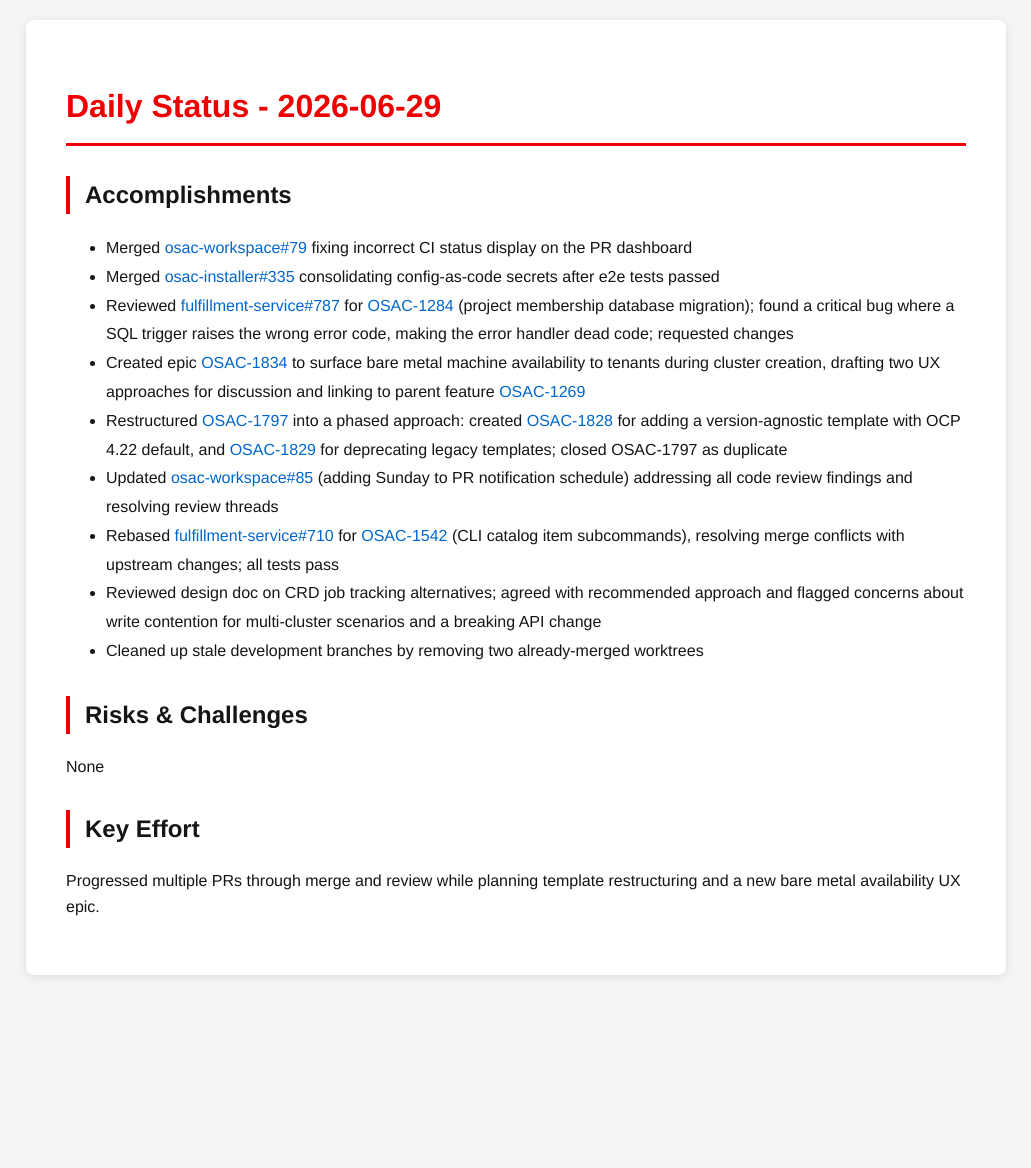
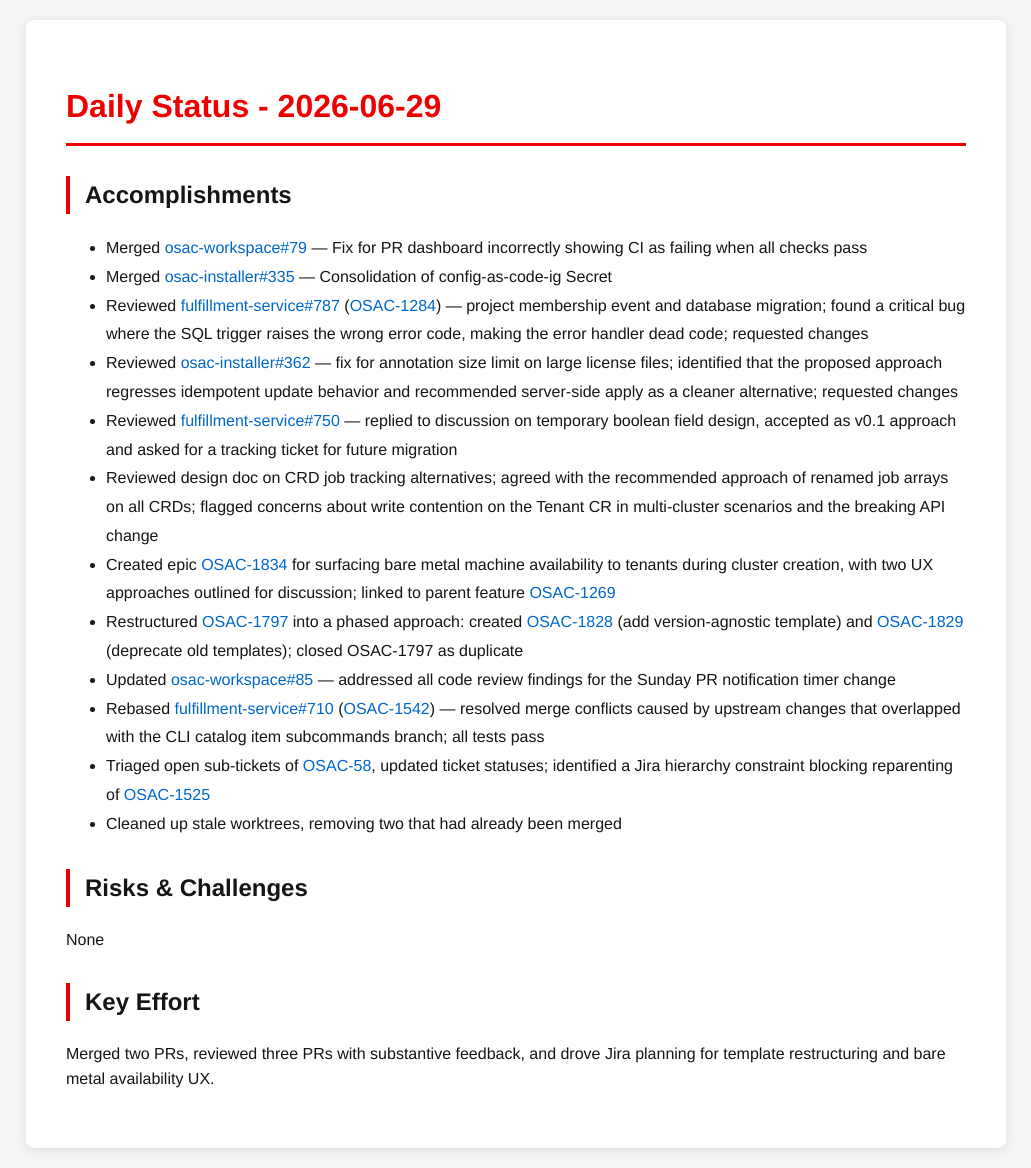
Before and after one commit to tzvatot/daily-status, a Jekyll site: the page built from 2026-06-29.md, in a window 1280 px wide. Shown: the whole page, without its empty margins (124-1155 px from the left). Built offline with Jekyll 4.4.1, drawn with Linux system fonts in a browser that asks for light colours; before the commit the page ends 995 px from its top, so only the background shows below that.

Commit message:
Daily status update - 2026-06-29

```diff
--- a/2026-06-29.md
+++ b/2026-06-29.md
@@ -7,18 +7,21 @@
 # Daily Status - 2026-06-29
 
 ## Accomplishments
-- Merged [osac-workspace#79](https://github.com/osac-project/osac-workspace/pull/79) fixing incorrect CI status display on the PR dashboard
-- Merged [osac-installer#335](https://github.com/osac-project/osac-installer/pull/335) consolidating config-as-code secrets after e2e tests passed
-- Reviewed [fulfillment-service#787](https://github.com/osac-project/fulfillment-service/pull/787) for [OSAC-1284](https://redhat.atlassian.net/browse/OSAC-1284) (project membership database migration); found a critical bug where a SQL trigger raises the wrong error code, making the error handler dead code; requested changes
-- Created epic [OSAC-1834](https://redhat.atlassian.net/browse/OSAC-1834) to surface bare metal machine availability to tenants during cluster creation, drafting two UX approaches for discussion and linking to parent feature [OSAC-1269](https://redhat.atlassian.net/browse/OSAC-1269)
-- Restructured [OSAC-1797](https://redhat.atlassian.net/browse/OSAC-1797) into a phased approach: created [OSAC-1828](https://redhat.atlassian.net/browse/OSAC-1828) for adding a version-agnostic template with OCP 4.22 default, and [OSAC-1829](https://redhat.atlassian.net/browse/OSAC-1829) for deprecating legacy templates; closed OSAC-1797 as duplicate
-- Updated [osac-workspace#85](https://github.com/osac-project/osac-workspace/pull/85) (adding Sunday to PR notification schedule) addressing all code review findings and resolving review threads
-- Rebased [fulfillment-service#710](https://github.com/osac-project/fulfillment-service/pull/710) for [OSAC-1542](https://redhat.atlassian.net/browse/OSAC-1542) (CLI catalog item subcommands), resolving merge conflicts with upstream changes; all tests pass
-- Reviewed design doc on CRD job tracking alternatives; agreed with recommended approach and flagged concerns about write contention for multi-cluster scenarios and a breaking API change
-- Cleaned up stale development branches by removing two already-merged worktrees
+- Merged [osac-workspace#79](https://github.com/osac-project/osac-workspace/pull/79) — Fix for PR dashboard incorrectly showing CI as failing when all checks pass
+- Merged [osac-installer#335](https://github.com/osac-project/osac-installer/pull/335) — Consolidation of config-as-code-ig Secret
+- Reviewed [fulfillment-service#787](https://github.com/osac-project/fulfillment-service/pull/787) ([OSAC-1284](https://redhat.atlassian.net/browse/OSAC-1284)) — project membership event and database migration; found a critical bug where the SQL trigger raises the wrong error code, making the error handler dead code; requested changes
+- Reviewed [osac-installer#362](https://github.com/osac-project/osac-installer/pull/362) — fix for annotation size limit on large license files; identified that the proposed approach regresses idempotent update behavior and recommended server-side apply as a cleaner alternative; requested changes
+- Reviewed [fulfillment-service#750](https://github.com/osac-project/fulfillment-service/pull/750) — replied to discussion on temporary boolean field design, accepted as v0.1 approach and asked for a tracking ticket for future migration
+- Reviewed design doc on CRD job tracking alternatives; agreed with the recommended approach of renamed job arrays on all CRDs; flagged concerns about write contention on the Tenant CR in multi-cluster scenarios and the breaking API change
+- Created epic [OSAC-1834](https://redhat.atlassian.net/browse/OSAC-1834) for surfacing bare metal machine availability to tenants during cluster creation, with two UX approaches outlined for discussion; linked to parent feature [OSAC-1269](https://redhat.atlassian.net/browse/OSAC-1269)
+- Restructured [OSAC-1797](https://redhat.atlassian.net/browse/OSAC-1797) into a phased approach: created [OSAC-1828](https://redhat.atlassian.net/browse/OSAC-1828) (add version-agnostic template) and [OSAC-1829](https://redhat.atlassian.net/browse/OSAC-1829) (deprecate old templates); closed OSAC-1797 as duplicate
+- Updated [osac-workspace#85](https://github.com/osac-project/osac-workspace/pull/85) — addressed all code review findings for the Sunday PR notification timer change
+- Rebased [fulfillment-service#710](https://github.com/osac-project/fulfillment-service/pull/710) ([OSAC-1542](https://redhat.atlassian.net/browse/OSAC-1542)) — resolved merge conflicts caused by upstream changes that overlapped with the CLI catalog item subcommands branch; all tests pass
+- Triaged open sub-tickets of [OSAC-58](https://redhat.atlassian.net/browse/OSAC-58), updated ticket statuses; identified a Jira hierarchy constraint blocking reparenting of [OSAC-1525](https://redhat.atlassian.net/browse/OSAC-1525)
+- Cleaned up stale worktrees, removing two that had already been merged
 
 ## Risks & Challenges
 None
 
 ## Key Effort
-Progressed multiple PRs through merge and review while planning template restructuring and a new bare metal availability UX epic.
+Merged two PRs, reviewed three PRs with substantive feedback, and drove Jira planning for template restructuring and bare metal availability UX.
```
